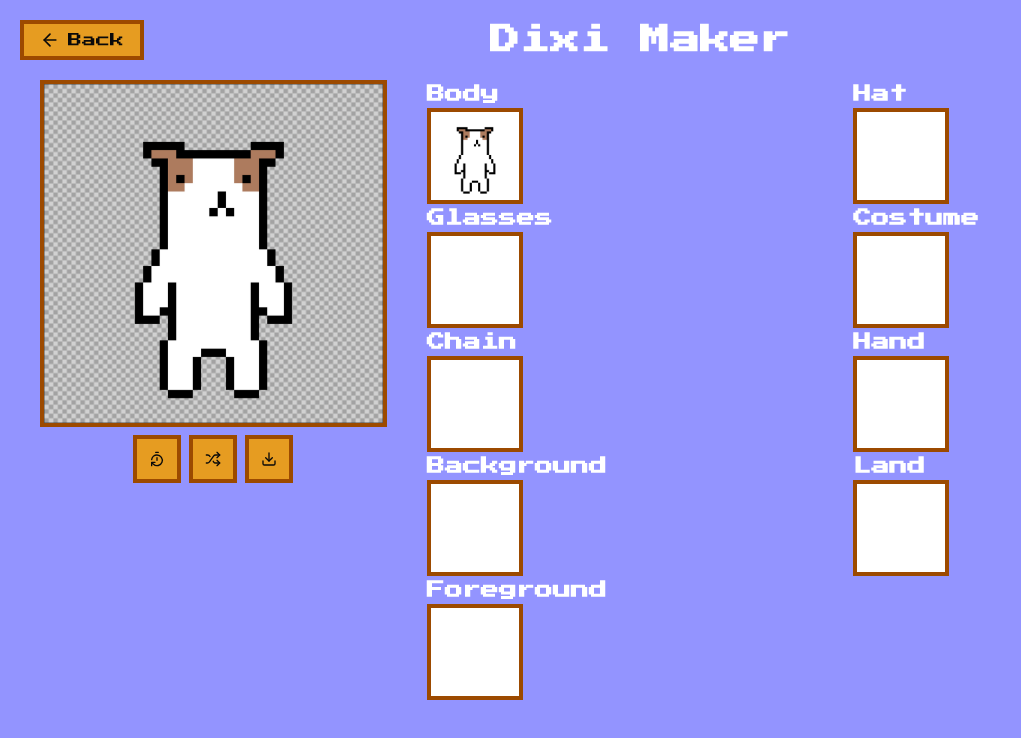
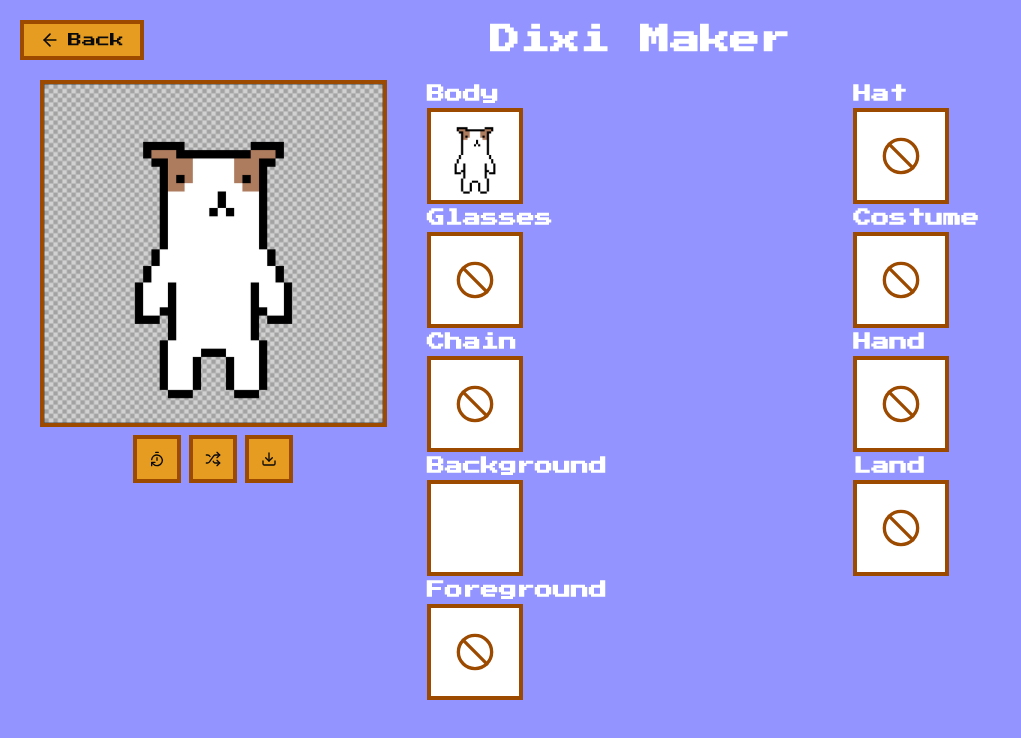
Before and after one commit to ispyinternet/dixi, a Next.js app: page /meme-maker in a window 1280 px wide. Shown: the top 738 px of the page, without its empty margins (0-1021 px from the left). Built offline with nearby package versions, Linux system fonts and the light colour scheme.

Commit message:
empty has ban icon

```diff
--- a/src/components/layer-select-new.tsx
+++ b/src/components/layer-select-new.tsx
@@ -1,5 +1,5 @@
 'use client'
-import { X } from 'lucide-react'
+import { BanIcon, X } from 'lucide-react'
 import Image from 'next/image'
 import { useState } from 'react'
 
@@ -30,7 +30,11 @@ const LayerSelectNew = ({ items, title, selected, onSelect }: LayerSelectProps)
             <div className="size-24 border-[#9c4a00] border-4 bg-white">
               {selected !== '' ? (
                 <Image src={selected} alt={selected} width={200} height={200} />
-              ) : null}
+              ) : (
+                <div className="flex justify-center items-center size-full">
+                  <BanIcon className="size-10 text-[#9c4a00]" />
+                </div>
+              )}
             </div>
           </DialogTrigger>
           <DialogContent className="max-h-screen overflow-y-auto max-w-screen-md bg-[#e69c21] border-[#9c4a00] border-4 rounded-none sm:rounded-none">
```
